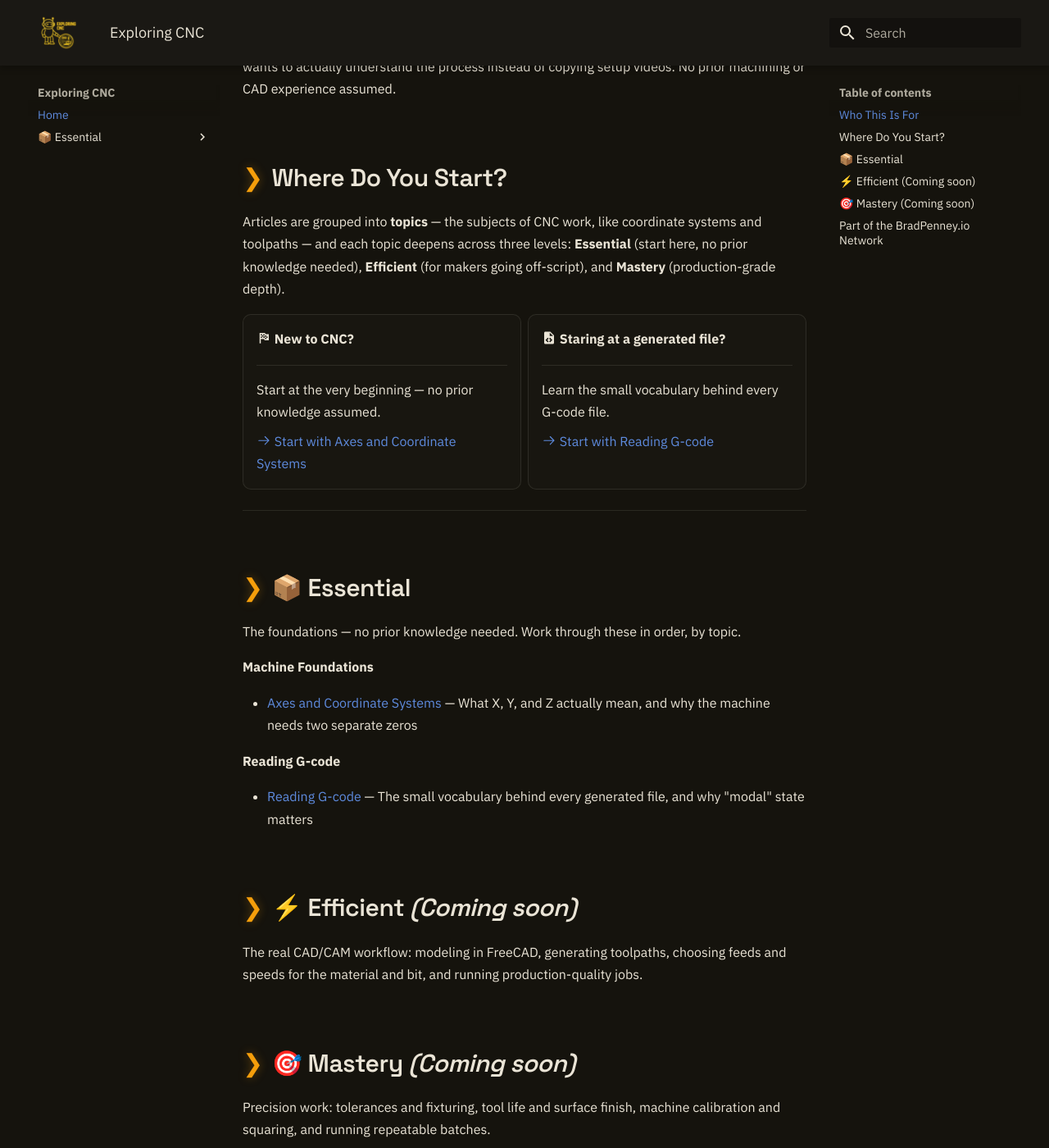
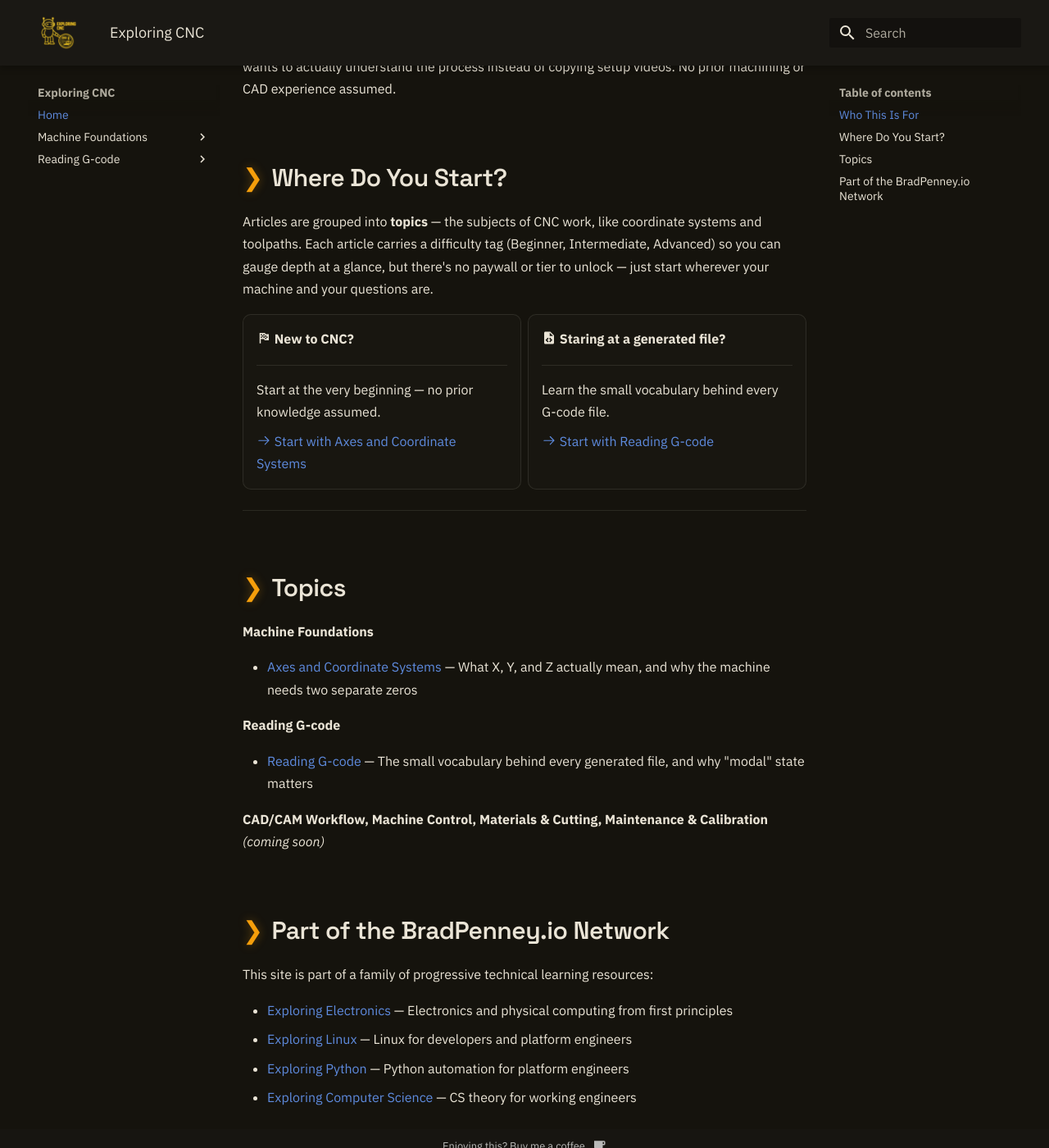
Before and after one commit to bradpenney/exploring_cnc, an MkDocs documentation site: the page built from docs/index.md, in a window 1280 px wide and 1400 px high, scrolled down 646 px. Shown: the whole window at 82% size. Built offline with MkDocs 1.6.1 and Material for MkDocs 9.7.7, drawn with Linux system fonts in a browser that asks for light colours.

Commit message:
Removed tiers for hobby site
Signed-off-by: Brad Penney <penney.brad@protonmail.com>

```diff
--- a/docs/index.md
+++ b/docs/index.md
@@ -18,7 +18,7 @@ Anyone starting out with a hobbyist CNC router — a new build, a used machine,
 
 ## Where Do You Start?
 
-Articles are grouped into **topics** — the subjects of CNC work, like coordinate systems and toolpaths — and each topic deepens across three levels: **Essential** (start here, no prior knowledge needed), **Efficient** (for makers going off-script), and **Mastery** (production-grade depth).
+Articles are grouped into **topics** — the subjects of CNC work, like coordinate systems and toolpaths. Each article carries a difficulty tag (Beginner, Intermediate, Advanced) so you can gauge depth at a glance, but there's no paywall or tier to unlock — just start wherever your machine and your questions are.
 
 <div class="grid cards two-col" markdown>
 
@@ -28,7 +28,7 @@ Articles are grouped into **topics** — the subjects of CNC work, like coordina
 
     Start at the very beginning — no prior knowledge assumed.
 
-    [:octicons-arrow-right-24: Start with Axes and Coordinate Systems](essential/axes_and_coordinate_systems.md)
+    [:octicons-arrow-right-24: Start with Axes and Coordinate Systems](axes_and_coordinate_systems.md)
 
 -   :material-file-code: **Staring at a generated file?**
 
@@ -36,31 +36,23 @@ Articles are grouped into **topics** — the subjects of CNC work, like coordina
 
     Learn the small vocabulary behind every G-code file.
 
-    [:octicons-arrow-right-24: Start with Reading G-code](essential/reading_gcode_basics.md)
+    [:octicons-arrow-right-24: Start with Reading G-code](reading_gcode_basics.md)
 
 </div>
 
 ---
 
-## 📦 Essential
-
-The foundations — no prior knowledge needed. Work through these in order, by topic.
+## Topics
 
 **Machine Foundations**
 
-- [Axes and Coordinate Systems](essential/axes_and_coordinate_systems.md) — What X, Y, and Z actually mean, and why the machine needs two separate zeros
+- [Axes and Coordinate Systems](axes_and_coordinate_systems.md) — What X, Y, and Z actually mean, and why the machine needs two separate zeros
 
 **Reading G-code**
 
-- [Reading G-code](essential/reading_gcode_basics.md) — The small vocabulary behind every generated file, and why "modal" state matters
+- [Reading G-code](reading_gcode_basics.md) — The small vocabulary behind every generated file, and why "modal" state matters
 
-## ⚡ Efficient *(Coming soon)*
-
-The real CAD/CAM workflow: modeling in FreeCAD, generating toolpaths, choosing feeds and speeds for the material and bit, and running production-quality jobs.
-
-## 🎯 Mastery *(Coming soon)*
-
-Precision work: tolerances and fixturing, tool life and surface finish, machine calibration and squaring, and running repeatable batches.
+**CAD/CAM Workflow, Machine Control, Materials & Cutting, Maintenance & Calibration** *(coming soon)*
 
 ## Part of the BradPenney.io Network
 
--- a/mkdocs.yaml
+++ b/mkdocs.yaml
@@ -80,12 +80,10 @@ plugins:
   - meta
   # - exclude:
   #     glob:
-  #       - "essential/*"
-  #       - "efficient/*"
-  #       - "mastery/*"
-  # Add the exclude plugin (uncommented) once draft articles exist under a
-  # tier directory — list each draft path/glob here, matching the sibling
-  # exploring_* sites, then remove the line as each article is published.
+  #       - "draft_article.md"
+  # Add the exclude plugin (uncommented) once draft articles exist — list
+  # each draft path/glob here, matching the sibling exploring_* sites, then
+  # remove the line as each article is published.
   - rss:
       match_path: ".*"
       image: https://cnc.bradpenney.io/images/exploring_cnc.png
@@ -144,20 +142,19 @@ markdown_extensions:
 nav:
   - Home: index.md
 
-# Topics (grow across tiers — file new articles under their topic group):
-#   Machine Foundations · Reading G-code · CAD/CAM Workflow ·
-#   Machine Control · Materials & Cutting · Maintenance & Calibration
-# Nav is tier-first, topics nested inside each tier — see CLAUDE.md for the
-# full architecture. Add a tier block below once its first article exists.
+# Nav is topic-first — see CLAUDE.md for the full architecture. Add a topic
+# block below once its first article exists; keep empty topics commented out.
 
-  - 📦 Essential:
-      - Machine Foundations:
-          - Axes and Coordinate Systems: essential/axes_and_coordinate_systems.md
-      - Reading G-code:
-          - Reading G-code: essential/reading_gcode_basics.md
+  - Machine Foundations:
+      - Axes and Coordinate Systems: axes_and_coordinate_systems.md
+  - Reading G-code:
+      - Reading G-code: reading_gcode_basics.md
 
-# - ⚡ Efficient:
-#     - Overview: efficient/overview.md
-
-# - 🎯 Mastery:
-#     - Overview: mastery/overview.md
+# - CAD/CAM Workflow:
+#     - Overview: cadcam_workflow_overview.md
+# - Machine Control:
+#     - Overview: machine_control_overview.md
+# - Materials & Cutting:
+#     - Overview: materials_and_cutting_overview.md
+# - Maintenance & Calibration:
+#     - Overview: maintenance_and_calibration_overview.md
```
Also changed, not shown: CLAUDE.md (+46 -100 lines), docs/axes_and_coordinate_systems.md (renamed from docs/essential/axes_and_coordinate_systems.md, +3 -3 lines), docs/reading_gcode_basics.md (renamed from docs/essential/reading_gcode_basics.md, +2 -2 lines).
